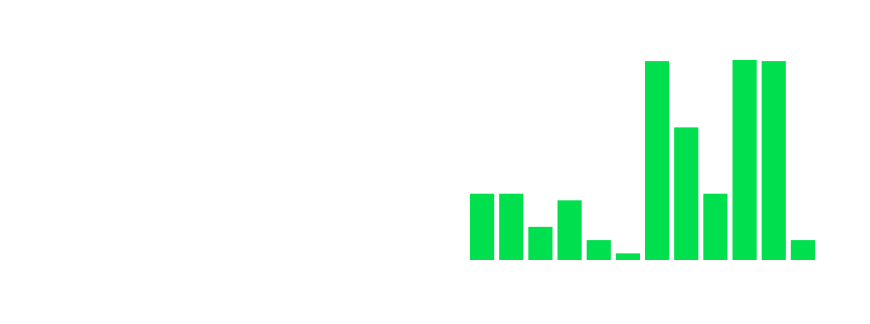
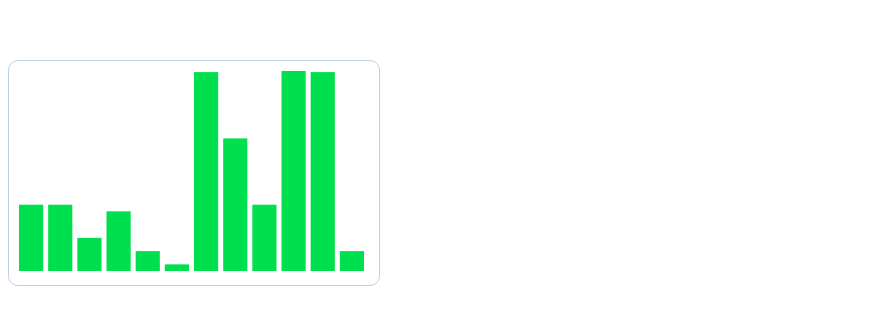
Before and after one commit to ahmetilhn/vue3-svg-charts, a Vue app: page / in a window 1280 px wide. Shown: the top 324 px of the page, without its empty margins (0-870 px from the left). Built offline with nearby package versions, Linux system fonts and the light colour scheme.

Commit message:
ColumnChart style improved

```diff
--- a/src/App.vue
+++ b/src/App.vue
@@ -11,6 +11,7 @@
 <script>
 import ColumnChart from "./components/charts/ColumnChart.vue";
 import exampleChartData from "./data/chart-example-data.json";
+import "@/assets/sass/theme.scss";
 export default {
   name: "App",
   components: {
--- /dev/null
+++ b/src/assets/sass/_classes.scss
@@ -0,0 +1,5 @@
+.bordered {
+  border: 1px solid $gray-one;
+  border-radius: 10px;
+  padding: 10px;
+}
--- /dev/null
+++ b/src/assets/sass/theme.scss
@@ -0,0 +1,2 @@
+@import "./colors";
+@import "./classes";
--- a/src/components/ChartTooltip.vue
+++ b/src/components/ChartTooltip.vue
@@ -1,5 +1,5 @@
 <template>
-  <div
+  <text
     class="chart-tooltip flex--row row--middle--center"
     :style="{
       left: tooltip.position.left,
@@ -8,7 +8,7 @@
     }"
   >
     Tooltip
-  </div>
+  </text>
 </template>
 
 <script>
@@ -23,3 +23,17 @@ export default {
   },
 };
 </script>
+<style lang="scss" scoped>
+.chart-tooltip {
+  position: absolute;
+  top: 0;
+  left: 0;
+  visibility: hidden;
+  display: none;
+  background-color: $dark-one;
+  border-radius: 6px;
+  padding: 20px;
+  color: $white;
+  transition: left 0.1s linear;
+}
+</style>
--- a/src/components/charts/ColumnChart.vue
+++ b/src/components/charts/ColumnChart.vue
@@ -1,5 +1,5 @@
 <template>
-  <div class="column-chart bordered">
+  <div :style="{ width: width + 'px' }" class="column-chart bordered">
     <svg :width="width" :height="height" id="svg_elem" v-if="chartIsReady">
       <g
         @mouseover="hoverTooltip($event)"
@@ -53,7 +53,7 @@ export default {
   },
   computed: {
     getParsedChartData() {
-      return JSON.parse(JSON.stringify(this.chartData)).reverse();
+      return JSON.parse(JSON.stringify(this.chartData));
     },
   },
   mixins: [chartMixin],
@@ -94,7 +94,7 @@ export default {
 .column-chart {
   position: relative;
   svg {
-    transform: rotate(180deg);
+    transform: scaleY(-1);
     .column {
       &:hover {
         rect {
```
